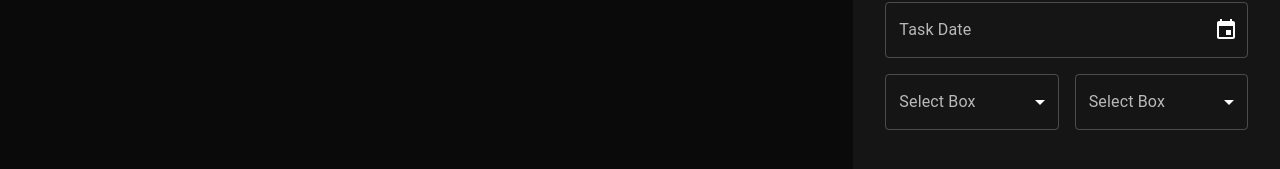
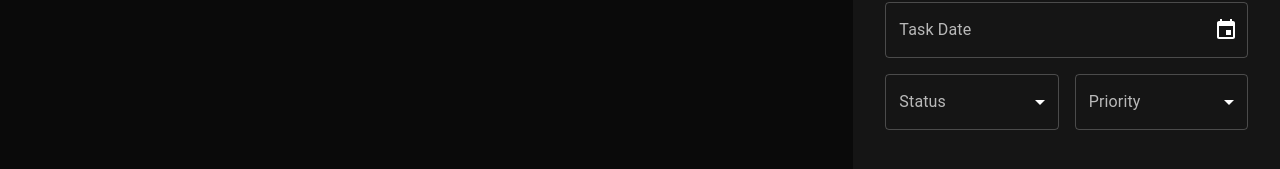
Before and after one commit to na-lin/todo-react-node-ts, a React (Create React App) app: page / in a window 1280 px wide. Shown: the part 533-702 px from the top of the page. Built offline with nearby package versions, Linux system fonts and the light colour scheme.

Commit message:
propTypes and dynamic options

```diff
--- a/src/components/createTaskForm/CreateTaskForm.tsx
+++ b/src/components/createTaskForm/CreateTaskForm.tsx
@@ -8,6 +8,10 @@
 import TaskDescriptionField from './TaskDescriptionField';
 import TaskDateField from './TaskDateField';
 import TaskSelectField from './TaskSelectField';
+
+// types
+import { Priority } from './enums/priority';
+import { Status } from './enums/status';
 
 const CreateTaskForm: FC = (): ReactElement => {
   return (
@@ -35,11 +39,39 @@
           direction="row"
           spacing={2}
         >
-          <TaskSelectField />
-          <TaskSelectField />
+          <TaskSelectField
+            label="Status"
+            name="status"
+            items={[
+              {
+                value: Status.todo,
+                lable: Status.todo.toUpperCase(),
+              },
+              {
+                value: Status.inProgress,
+                lable: Status.inProgress.toUpperCase(),
+              },
+            ]}
+          />
+          <TaskSelectField
+            label="Priority"
+            name="priority"
+            items={[
+              {
+                value: Priority.high,
+                lable: Priority.high.toUpperCase(),
+              },
+              {
+                value: Priority.normal,
+                lable: Priority.normal.toUpperCase(),
+              },
+              {
+                value: Priority.low,
+                lable: Priority.low.toUpperCase(),
+              },
+            ]}
+          />
         </Stack>
-        {/* Task Status  */}
-        {/* Task Priority  */}
       </Stack>
     </Box>
   );
--- a/src/components/createTaskForm/TaskSelectField.tsx
+++ b/src/components/createTaskForm/TaskSelectField.tsx
@@ -10,6 +10,7 @@
 
 // type safety
 import { ISelectField } from './interfaces/ISelectField';
+import PropTypes from 'prop-types';
 const TaskSelectField: FC<ISelectField> = (
   props,
 ): ReactElement => {
@@ -51,3 +52,17 @@
 };
 
 export default TaskSelectField;
+
+TaskSelectField.propTypes = {
+  name: PropTypes.string,
+  label: PropTypes.string,
+  value: PropTypes.string,
+  onChange: PropTypes.func,
+  disabled: PropTypes.bool,
+  items: PropTypes.arrayOf(
+    PropTypes.shape({
+      value: PropTypes.string.isRequired,
+      lable: PropTypes.string.isRequired,
+    }).isRequired,
+  ),
+};
--- /dev/null
+++ b/src/components/createTaskForm/enums/priority.ts
@@ -0,0 +1,5 @@
+export enum Priority {
+  high = 'high',
+  normal = 'normal',
+  low = 'low',
+}
--- /dev/null
+++ b/src/components/createTaskForm/enums/status.ts
@@ -0,0 +1,5 @@
+export enum Status {
+  todo = 'todo',
+  inProgress = 'inProgress',
+  completed = 'completed',
+}
```
